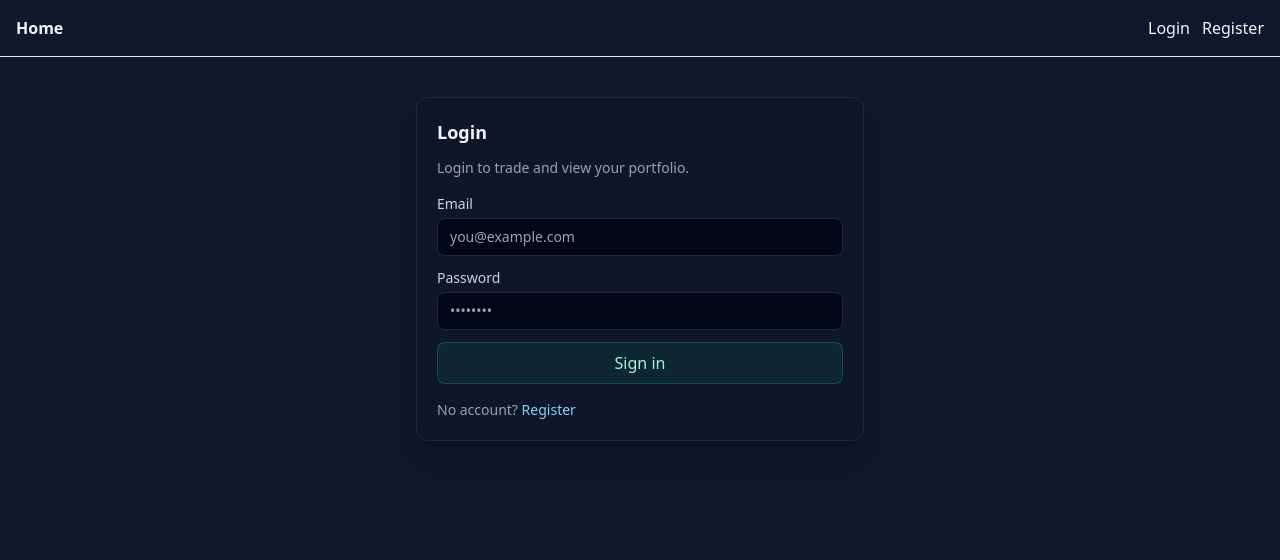
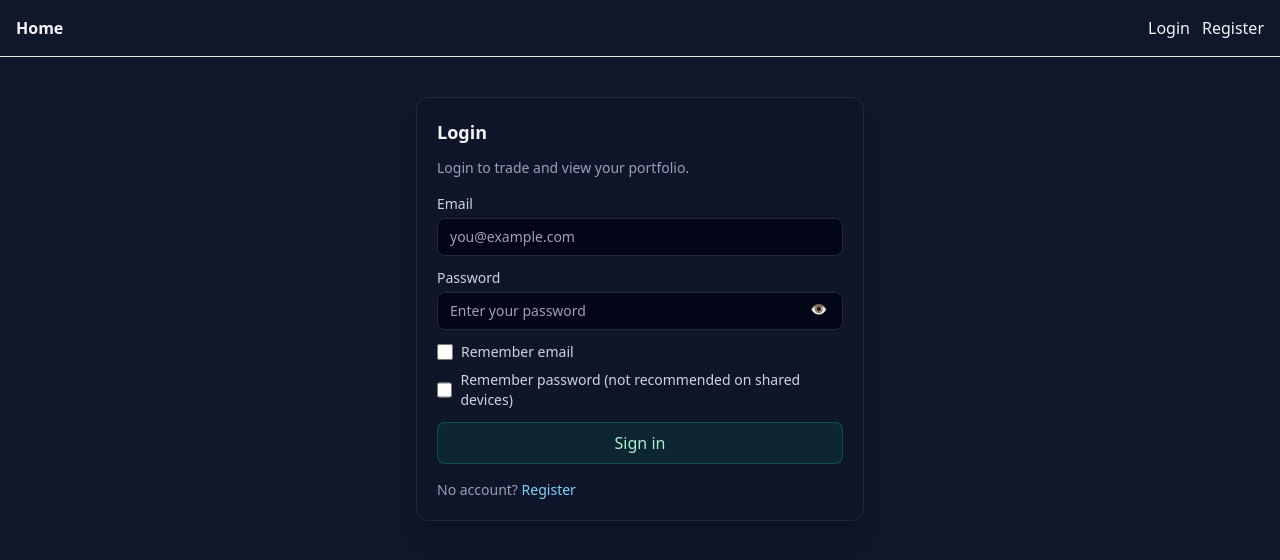
Before and after one commit to DanielPincu/CryptoLab---Frontend, a React (Vite) app: page /login in a window 1280 px wide. Shown: the top 560 px of the page. Built offline with nearby package versions, Linux system fonts and the light colour scheme.

Commit message:
Single source of truth: API link + Some UI for Login

```diff
--- a/src/api/auth.api.ts
+++ b/src/api/auth.api.ts
@@ -1,4 +1,4 @@
-import { http } from './http';
+import { http } from './http.api';
 import type { ILoginPayload, IRegisterPayload } from '../interfaces/auth.interface'
 
 export async function apiLogin(payload: ILoginPayload) {
--- a/src/api/http.ts
+++ b/src/api/http.api.ts
@@ -1,7 +1,7 @@
 import axios from 'axios';
 
 export const http = axios.create({
-  baseURL: 'http://localhost:3000',
+  baseURL: 'https://cryptolab-backend-oyfx.onrender.com',
 });
 
 http.interceptors.request.use((config) => {
--- a/src/pages/Dashboard.tsx
+++ b/src/pages/Dashboard.tsx
@@ -1,6 +1,6 @@
 import { useEffect, useState } from 'react'
 import { Link } from 'react-router-dom'
-import axios from 'axios'
+import { http } from '../api/http.api'
 import type { IUser } from '../interfaces/user.interface'
 import type { IAccount } from '../interfaces/account.interface'
 
@@ -17,14 +17,9 @@ export default function Dashboard() {
       return
     }
 
-    const api = axios.create({
-      baseURL: 'http://localhost:3000',
-      headers: { Authorization: `Bearer ${token}` }
-    })
-
     Promise.all([
-      api.get('/user/me'),
-      api.get('/account/me')
+      http.get('/user/me'),
+      http.get('/account/me')
     ])
       .then(([meRes, accRes]) => {
         setMe(meRes.data?.user ?? meRes.data)
--- a/src/pages/Login.tsx
+++ b/src/pages/Login.tsx
@@ -1,26 +1,52 @@
-import { useState } from 'react';
+import { useEffect, useState } from 'react';
 import { Link, useNavigate } from 'react-router-dom';
 import { useSession } from '../auth/Session';
 
 export default function Login() {
   const navigate = useNavigate();
-  const { login, isLoading } = useSession();
+  const { login } = useSession()
 
-  const [email, setEmail] = useState('');
-  const [password, setPassword] = useState('');
-  const [error, setError] = useState<string | null>(null);
+  const [email, setEmail] = useState('')
+  const [password, setPassword] = useState('')
+  const [error, setError] = useState<string | null>(null)
+  const [submitting, setSubmitting] = useState(false)
+  const [showPassword, setShowPassword] = useState(false)
+  const [rememberMe, setRememberMe] = useState<boolean>(() => Boolean(localStorage.getItem('rememberEmail')))
+  const [rememberPassword, setRememberPassword] = useState<boolean>(() => Boolean(localStorage.getItem('rememberPassword')))
+
+  useEffect(() => {
+    const rememberedEmail = localStorage.getItem('rememberEmail')
+    if (rememberedEmail) setEmail(rememberedEmail)
+
+    const rememberedPassword = localStorage.getItem('rememberPassword')
+    if (rememberedPassword) setPassword(rememberedPassword)
+  }, [])
 
   async function onSubmit(e: React.FormEvent<HTMLFormElement>) {
-    e.preventDefault();
-    setError(null);
+    e.preventDefault()
+    setError(null)
+    setSubmitting(true)
 
     try {
-      await login(email, password);
-      navigate('/dashboard');
+      if (rememberMe) {
+        localStorage.setItem('rememberEmail', email)
+      } else {
+        localStorage.removeItem('rememberEmail')
+      }
+
+      if (rememberPassword) {
+        localStorage.setItem('rememberPassword', password)
+      } else {
+        localStorage.removeItem('rememberPassword')
+      }
+      await login(email, password)
+      navigate('/dashboard')
     } catch (err: unknown) {
       const msg =
-        err instanceof Error ? err.message : 'Login failed. Please try again.';
-      setError(msg);
+        err instanceof Error ? err.message : 'Login failed. Please try again.'
+      setError(msg)
+    } finally {
+      setSubmitting(false)
     }
   }
 
@@ -47,7 +73,8 @@ export default function Login() {
             <input
               value={email}
               onChange={(e) => setEmail(e.target.value)}
-              className="mt-1 w-full rounded-lg border border-slate-800 bg-slate-950 px-3 py-2 outline-none focus:ring-2 focus:ring-emerald-500/40"
+              disabled={submitting}
+              className="mt-1 w-full rounded-lg border border-slate-800 bg-slate-950 px-3 py-2 outline-none focus:ring-2 focus:ring-emerald-500/40 disabled:opacity-60"
               placeholder="you@example.com"
               autoComplete="email"
               required
@@ -56,23 +83,59 @@ export default function Login() {
 
           <label className="block text-sm text-slate-300">
             Password
+            <div className="relative">
               <input
-              type="password"
+                type={showPassword ? 'text' : 'password'}
                 value={password}
                 onChange={(e) => setPassword(e.target.value)}
-              className="mt-1 w-full rounded-lg border border-slate-800 bg-slate-950 px-3 py-2 outline-none focus:ring-2 focus:ring-emerald-500/40"
-              placeholder="••••••••"
+                disabled={submitting}
+                className="mt-1 w-full rounded-lg border border-slate-800 bg-slate-950 px-3 py-2 pr-10 outline-none focus:ring-2 focus:ring-emerald-500/40 disabled:opacity-60"
+                placeholder="Enter your password"
                 autoComplete="current-password"
                 required
               />
+              <button
+                type="button"
+                aria-label={showPassword ? 'Hide password' : 'Show password'}
+                onClick={() => setShowPassword((v) => !v)}
+                className="absolute right-2 top-1/2 -translate-y-1/2 rounded-md px-2 py-1 text-slate-300 hover:bg-slate-800"
+                disabled={submitting}
+              >
+                {showPassword ? '🙈' : '👁️'}
+              </button>
+            </div>
           </label>
+
+          <div className="flex flex-col gap-2">
+            <label className="flex items-center gap-2 text-sm text-slate-300">
+              <input
+                type="checkbox"
+                checked={rememberMe}
+                onChange={(e) => setRememberMe(e.target.checked)}
+                disabled={submitting}
+                className="h-4 w-4 rounded border-slate-700 bg-slate-950"
+              />
+              Remember email
+            </label>
+
+            <label className="flex items-center gap-2 text-sm text-slate-300">
+              <input
+                type="checkbox"
+                checked={rememberPassword}
+                onChange={(e) => setRememberPassword(e.target.checked)}
+                disabled={submitting}
+                className="h-4 w-4 rounded border-slate-700 bg-slate-950"
+              />
+              Remember password (not recommended on shared devices)
+            </label>
+          </div>
 
           <button
             type="submit"
-            disabled={isLoading}
+            disabled={submitting}
             className="w-full rounded-lg border border-emerald-500/30 bg-emerald-500/10 px-3 py-2 text-emerald-200 hover:bg-emerald-500/15 disabled:opacity-60"
           >
-            {isLoading ? 'Signing in…' : 'Sign in'}
+            {submitting ? 'Signing in…' : 'Sign in'}
           </button>
         </form>
 
```
Lines whose indentation alone changed are shown as unchanged.
